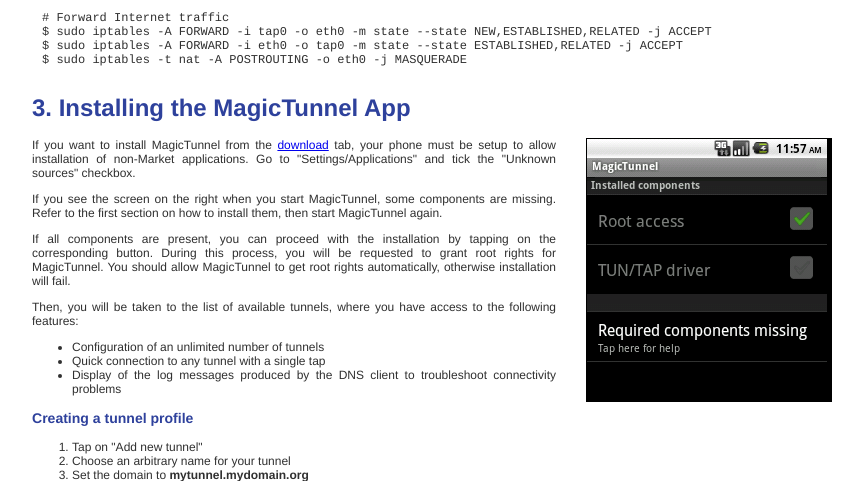
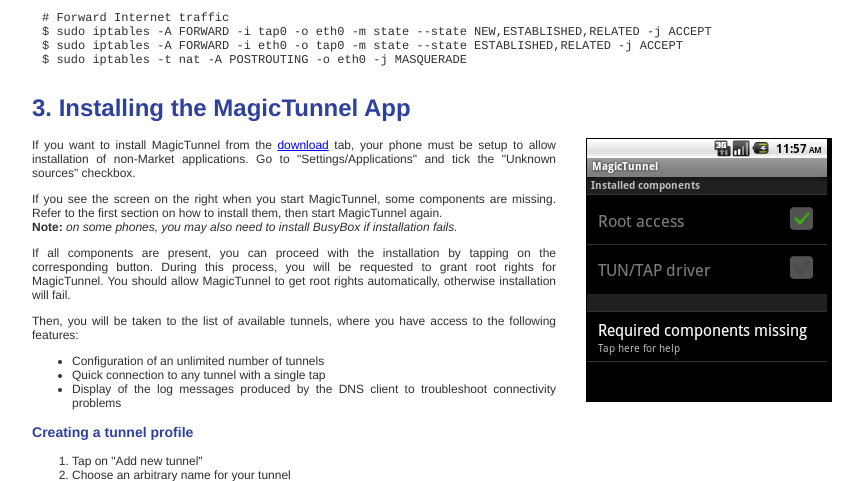
Before and after one commit to MagicTunnel/magictunnel.github.io, a PHP site: page /install.php in a window 1280 px wide. Shown: the part 1138-1619 px from the top of the page, without its empty margins (208-1071 px from the left). Run offline with PHP 8.4, Linux system fonts and the light colour scheme; some libraries are stand-ins or nearby versions.

Commit message:
Added note about busybox
Signed-off-by: Vitaly Chipounov <vitaly@chipounov.fr>

```diff
--- a/www/install.php
+++ b/www/install.php
@@ -157,7 +157,9 @@
   If you see the
   screen on the right when you start MagicTunnel, some components
   are missing. Refer to the first section on how to install them, then
-  start MagicTunnel again.
+  start MagicTunnel again.<br/>
+  <b>Note:</b> <i> on some phones, you may also need to install BusyBox if
+  installation fails.</i>
   </p>
 
   <p>
```
